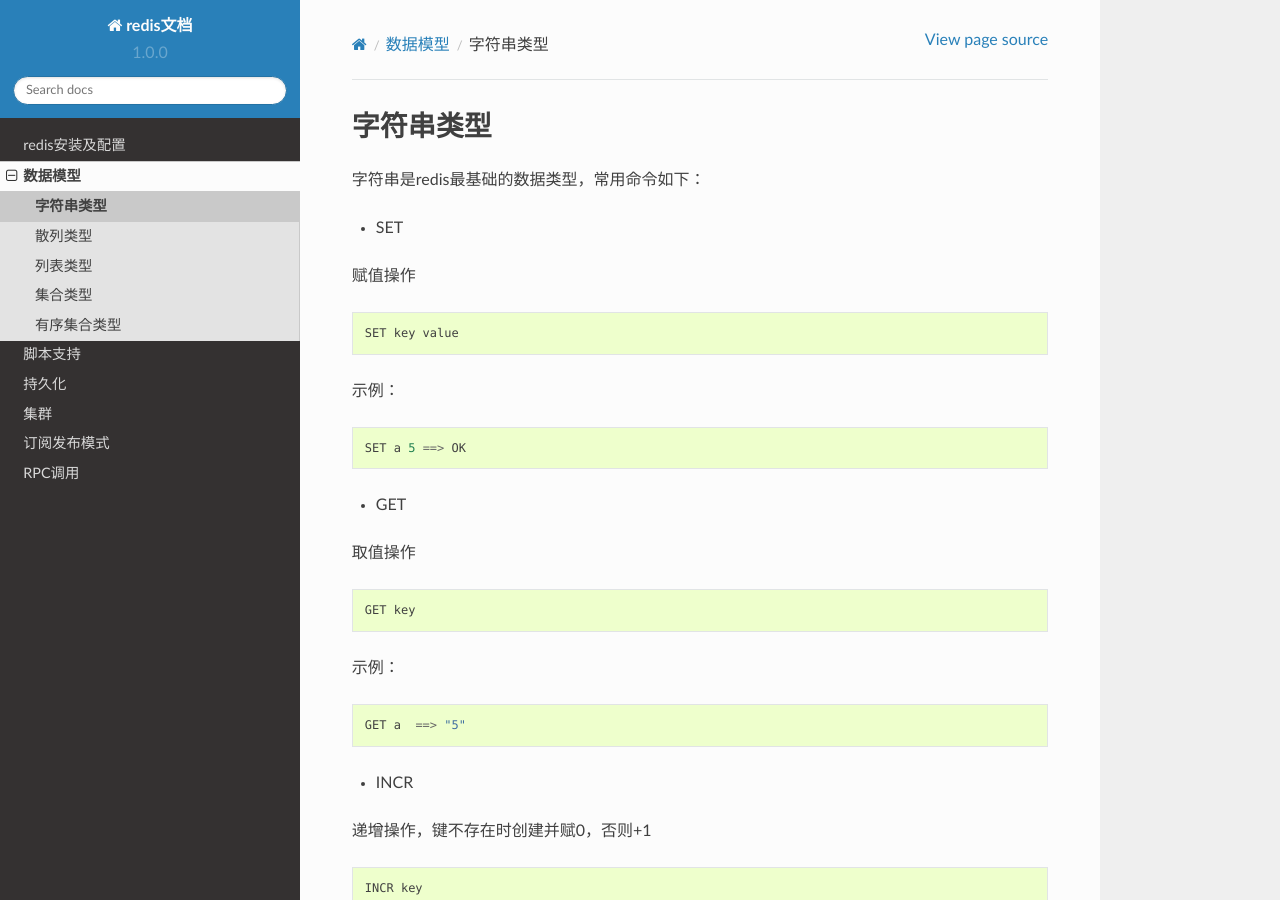
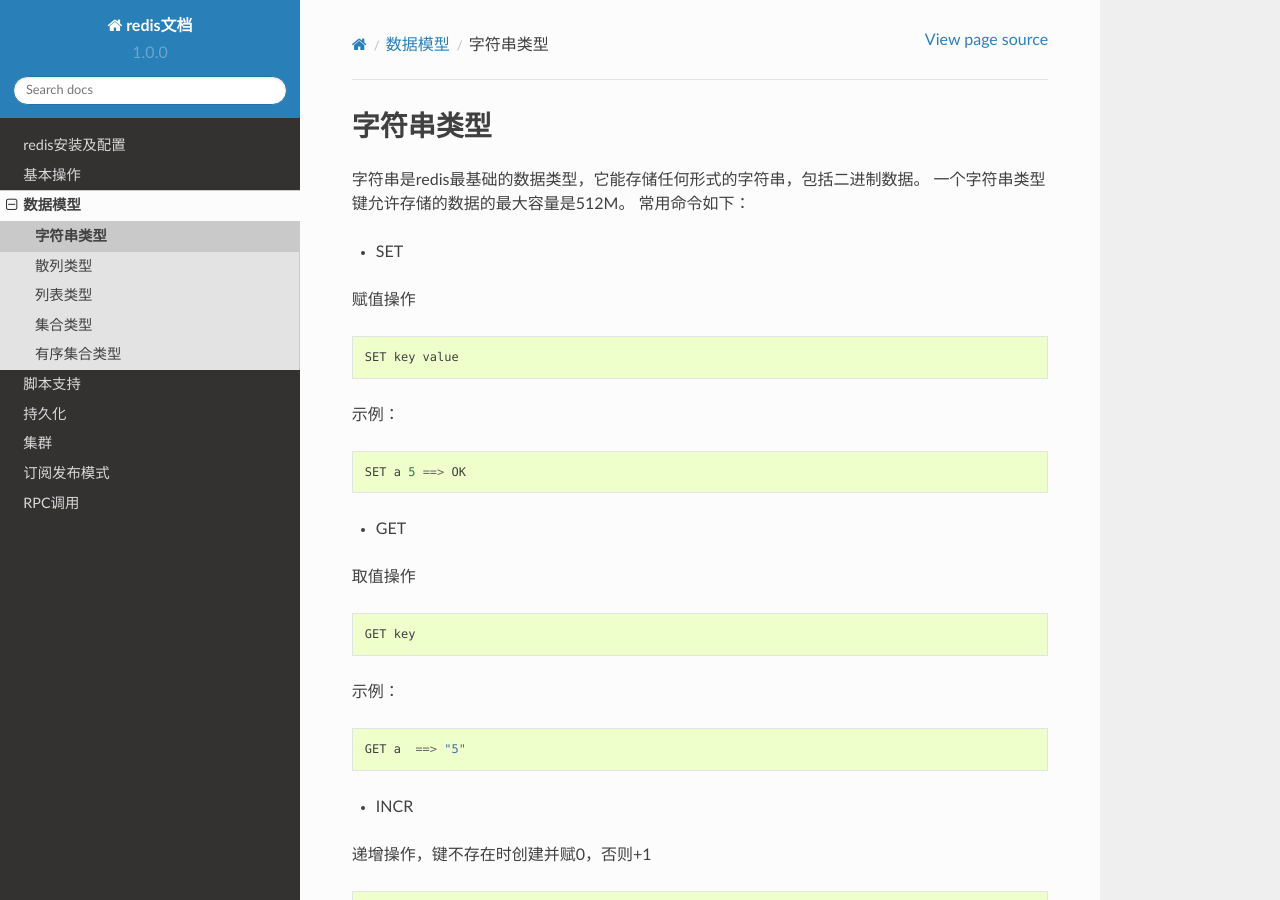
Before and after one commit to mike-zhang/redisDoc, a Sphinx documentation site: the page built from contents/source/datatype_string.rst, in a window 1280 px wide and 900 px high. Built offline with Sphinx 7.4.7 and the Read the Docs theme 2.0.0, drawn with Linux system fonts in a browser that asks for light colours.

Commit message:
添加redis基本操作命令

```diff
--- a/contents/source/datatype_hash.rst
+++ b/contents/source/datatype_hash.rst
@@ -1,3 +1,5 @@
 
 散列类型
 -----------
+散列类型是一个键值数据结构，其值只能是字符串，
+也就是散列数据类型不支持嵌套其他数据类型。
--- a/contents/source/datatype_string.rst
+++ b/contents/source/datatype_string.rst
@@ -1,7 +1,9 @@
 字符串类型
 -----------
 
-字符串是redis最基础的数据类型，常用命令如下：
+字符串是redis最基础的数据类型，它能存储任何形式的字符串，包括二进制数据。
+一个字符串类型键允许存储的数据的最大容量是512M。
+常用命令如下：
 
 * SET
 赋值操作
--- a/contents/source/index.rst
+++ b/contents/source/index.rst
@@ -21,6 +21,7 @@
    :maxdepth: 2
 
    install.rst
+   basic_operation.rst
    datatypes.rst
    script_support.rst
    persistent.rst
```
Also changed, not shown: contents/source/basic_operation.rst (added, +41 -0 lines).
